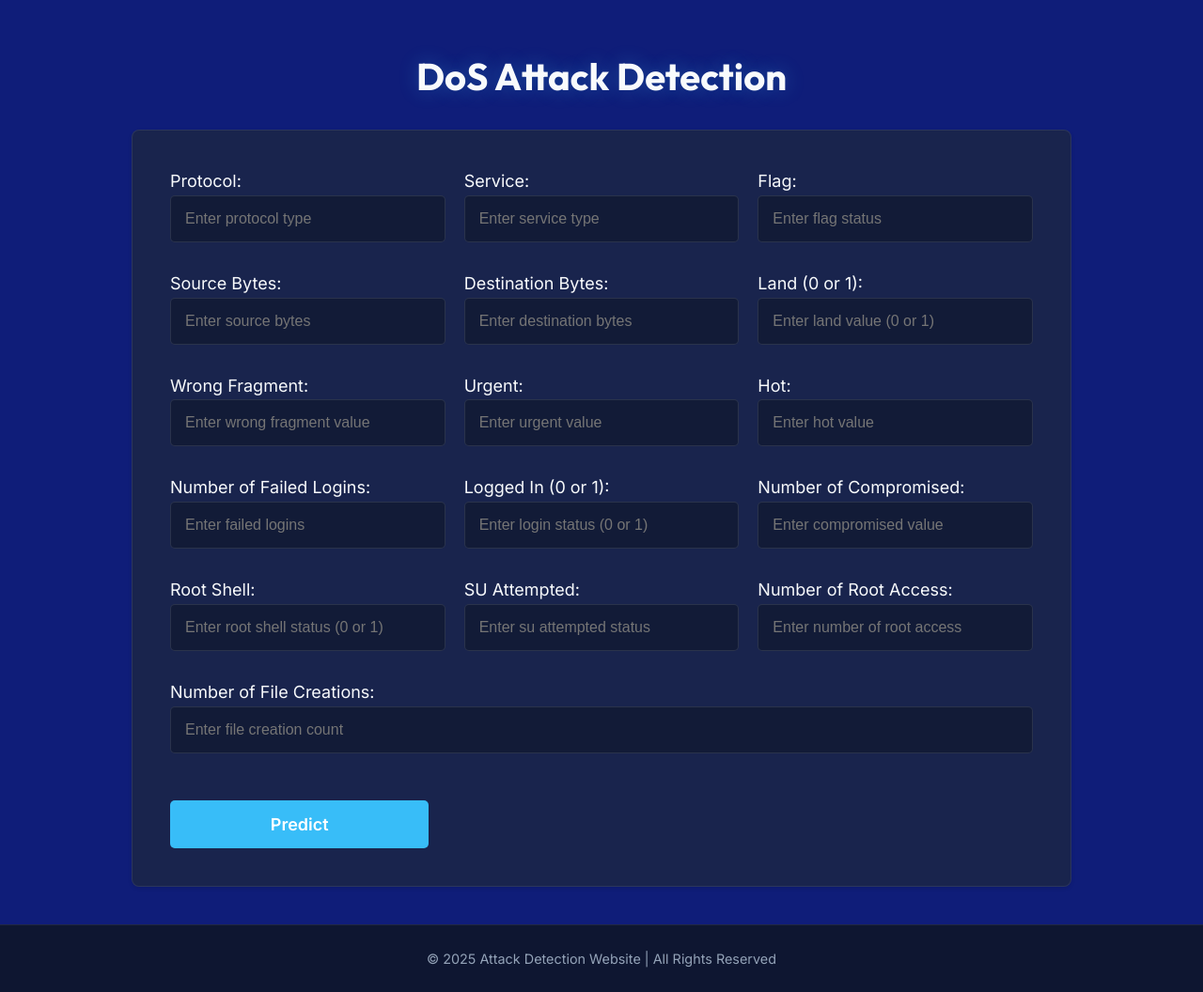
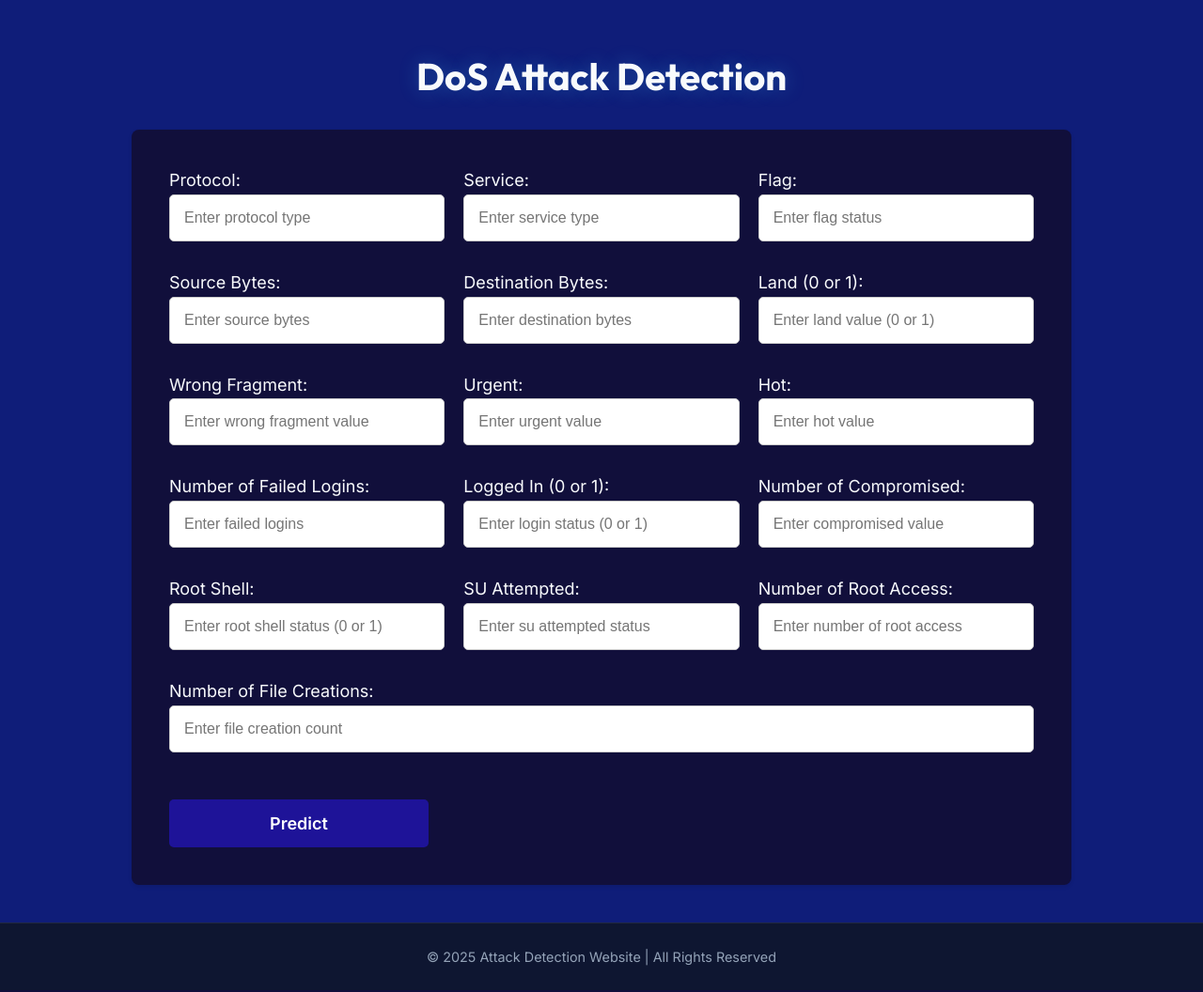
Before and after one commit to pranjalrohankar/MachineLearnning, a Flask app: page /dos_detection in a window 1280 px wide. Shown: the part 61-1117 px from the top of the page at 94% size. After the commit the page ends 1089 px from the top, so only its background shows below. Run offline with Flask 3, Linux system fonts and the light colour scheme; the visitor is signed in with stand-in values (Sample User, id 1); parts of the project's set-up code (start-up, migrations or seed data) failed here and were passed over.

Commit message:
UI: Reverted card, input, and button colors back to original values per user request

```diff
--- a/templates/dos_detection.html
+++ b/templates/dos_detection.html
@@ -29,7 +29,7 @@
 
 
         .dos-input {
-            background: rgba(30, 41, 59, 0.7); backdrop-filter: blur(16px); border: 1px solid rgba(255, 255, 255, 0.08);
+            background-color: rgba(19, 6, 19, 0.6);
             padding: 40px;
             border-radius: 8px;
             box-shadow: 0 2px 4px rgba(0, 0, 0, 0.1);
@@ -59,13 +59,13 @@
             padding: 15px;
             font-size: 16px;
             border-radius: 5px;
-            border: 1px solid rgba(255, 255, 255, 0.1); background: rgba(15, 23, 42, 0.6); color: #F8FAFC;
+            border: 1px solid #ccc; background-color: #fff; color: #333;
             width: 100%;
             min-height: 50px;
         }
         .dos-input button {
             padding: 15px 30px;
-            background-color: #38BDF8; color: #0F172A; font-weight: 600;
+            background-color: rgba(34, 21, 176, 0.8); color: #0F172A; font-weight: 600;
             border: none;
             color: white;
             font-size: 18px;
@@ -115,7 +115,7 @@
         }
         .modal-content button {
             padding: 10px 20px;
-            background-color: #38BDF8; color: #0F172A; font-weight: 600;
+            background-color: rgba(34, 21, 176, 0.8); color: #0F172A; font-weight: 600;
             border: none;
             color: white;
             font-size: 16px;
--- a/templates/mal.html
+++ b/templates/mal.html
@@ -40,13 +40,13 @@
             padding: 15px;
             font-size: 18px;
             border-radius: 5px;
-            border: 1px solid rgba(255, 255, 255, 0.1); background: rgba(15, 23, 42, 0.6); color: #F8FAFC;
+            border: 1px solid #ccc; background-color: #fff; color: #333;
             margin-top: 10px;
             resize: none;
         }
         button {
             padding: 15px 30px;
-            background-color: #38BDF8; color: #0F172A; font-weight: 600;
+            background-color: rgba(34, 21, 176, 0.8); color: #0F172A; font-weight: 600;
             border: none;
             color: white;
             font-size: 18px;
```
Also changed, not shown: templates/model1.html (+11 -11 lines), templates/xss_detection.html (+4 -4 lines).
